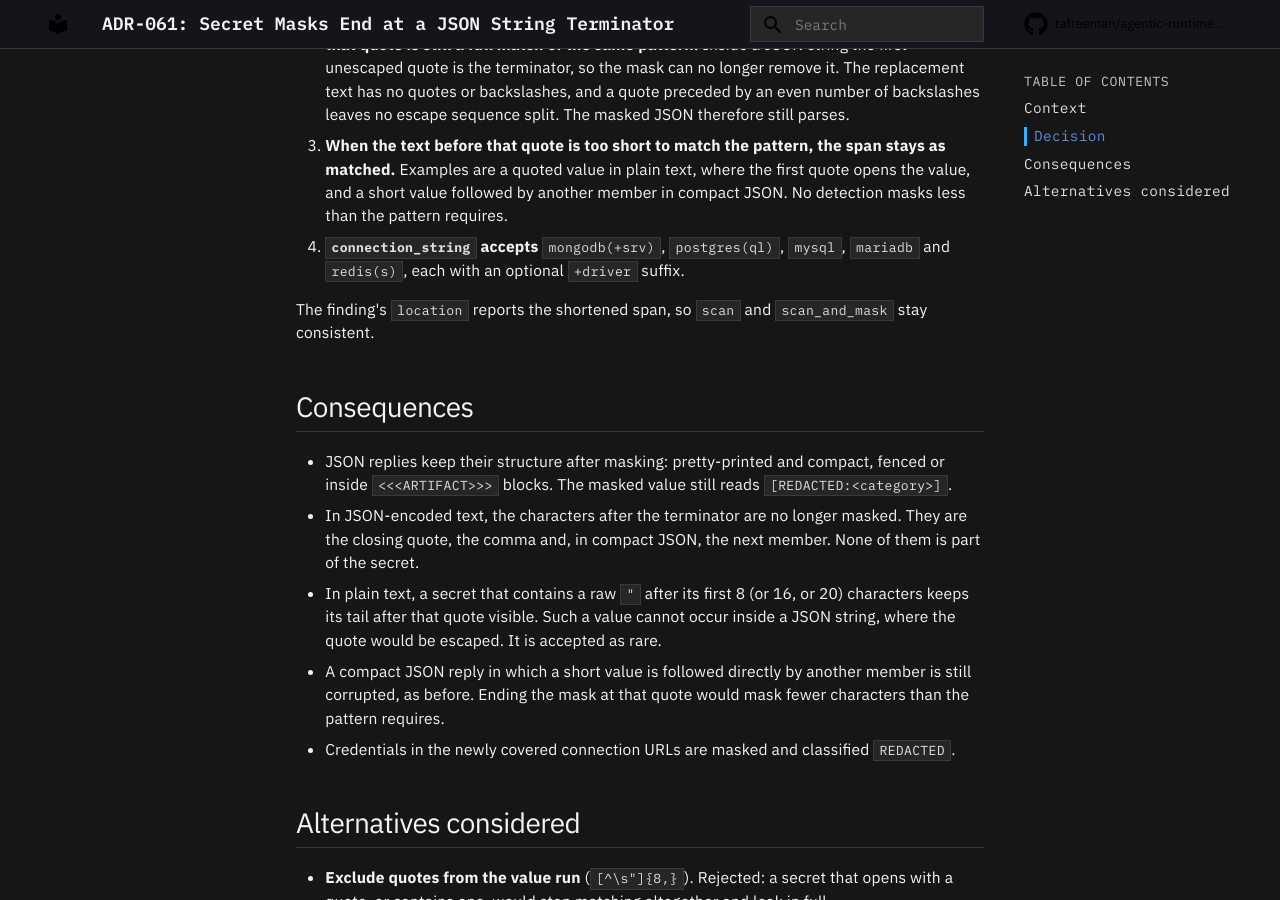
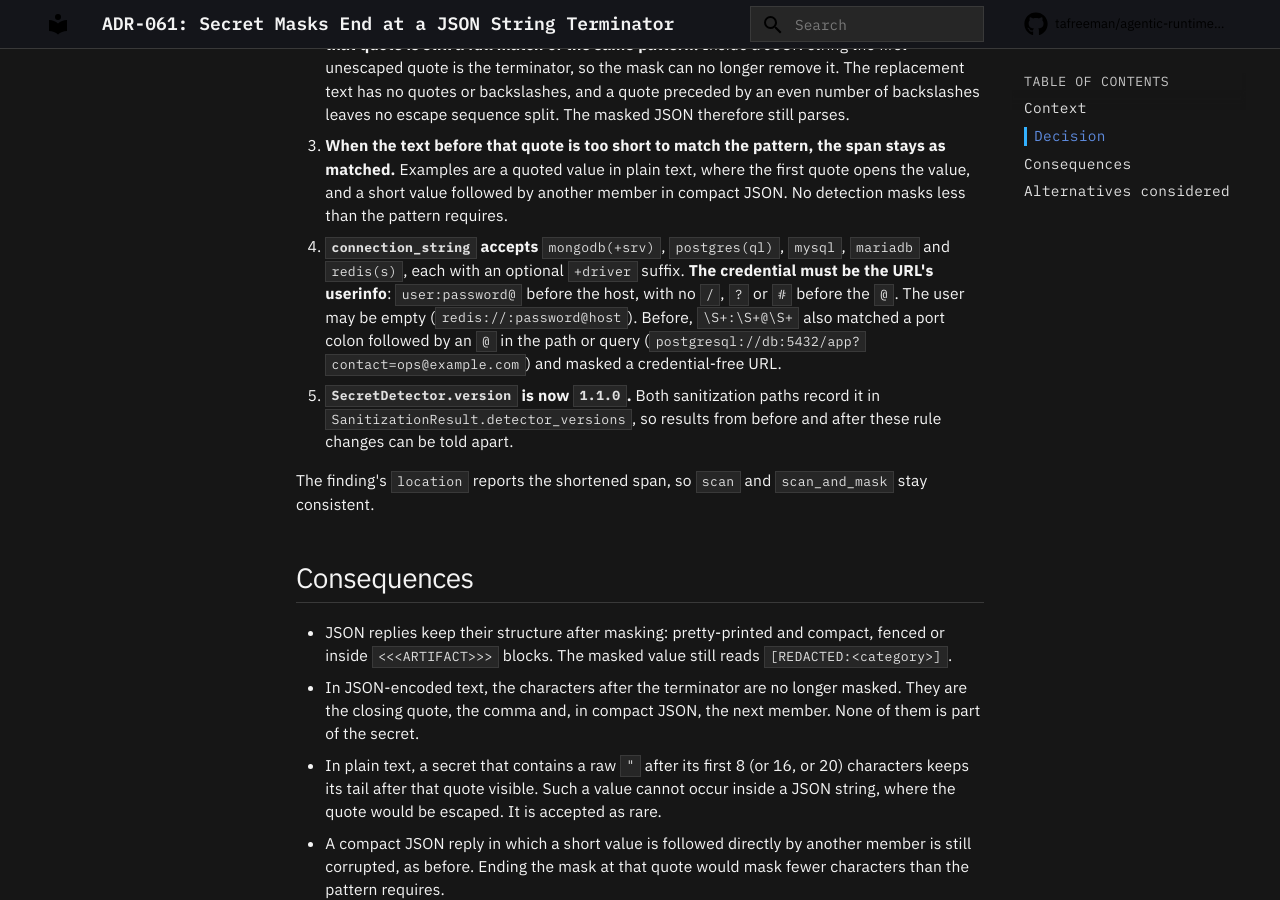
Before and after one commit to tafreeman/agentic-runtime-platform, an MkDocs documentation site: the page built from docs/adr/ADR-061-json-safe-secret-masks.md, in a window 1280 px wide and 900 px high, scrolled down 995 px. Built offline with MkDocs 1.6.1 and Material for MkDocs 9.7.7, drawn with Linux system fonts in a browser that asks for light colours; comment, search, counter and statistics services are not loaded.

Commit message:
fix(middleware): require URL userinfo for connection strings; bump detector
connection_string's `\S+:\S+@\S+` suffix let a port colon and a later "@"
pose as user:password@. So a credential-free URL such as
postgresql://db:5432/app?contact=ops@example.com was masked wholesale,
corrupting generated output. The credential must now be the URL's userinfo:
before the host, with no / ? # ahead of the "@". The user may be empty,
which also covers redis://:password@host. Neither main nor this branch
matched that form before.

SecretDetector.version goes to 1.1.0. Both sanitization paths record it in
detector_versions, so audit records from before and after these rule
changes can be told apart.

ADR-061 and the CHANGELOG describe both. The corpus gains the port-and-email
URL as a negative and the password-only redis URL as a positive.

```diff
--- a/docs/adr/ADR-061-json-safe-secret-masks.md
+++ b/docs/adr/ADR-061-json-safe-secret-masks.md
@@ -46,7 +46,16 @@ URLs reached step outputs unmasked.
    member in compact JSON. No detection masks less than the pattern
    requires.
 4. **`connection_string` accepts** `mongodb(+srv)`, `postgres(ql)`, `mysql`,
-   `mariadb` and `redis(s)`, each with an optional `+driver` suffix.
+   `mariadb` and `redis(s)`, each with an optional `+driver` suffix. **The
+   credential must be the URL's userinfo**: `user:password@` before the host,
+   with no `/`, `?` or `#` before the `@`. The user may be empty
+   (`redis://:password@host`). Before, `\S+:\S+@\S+` also matched a port
+   colon followed by an `@` in the path or query
+   (`postgresql://db:5432/app?contact=ops@example.com`) and masked a
+   credential-free URL.
+5. **`SecretDetector.version` is now `1.1.0`.** Both sanitization paths
+   record it in `SanitizationResult.detector_versions`, so results from
+   before and after these rule changes can be told apart.
 
 The finding's `location` reports the shortened span, so `scan` and
 `scan_and_mask` stay consistent.
```
Also changed, not shown: CHANGELOG.md (+10 -4 lines), 3 other files.
